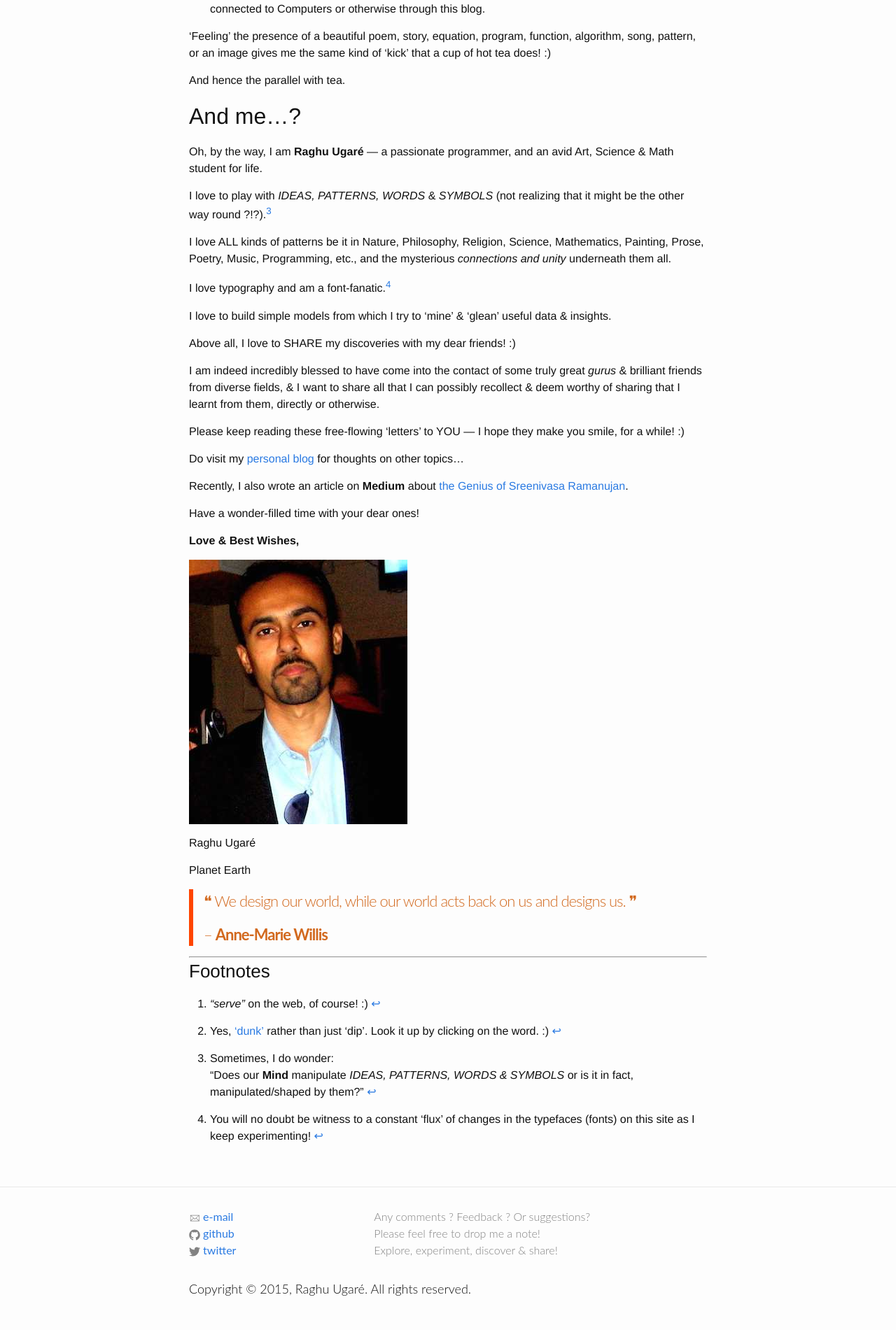
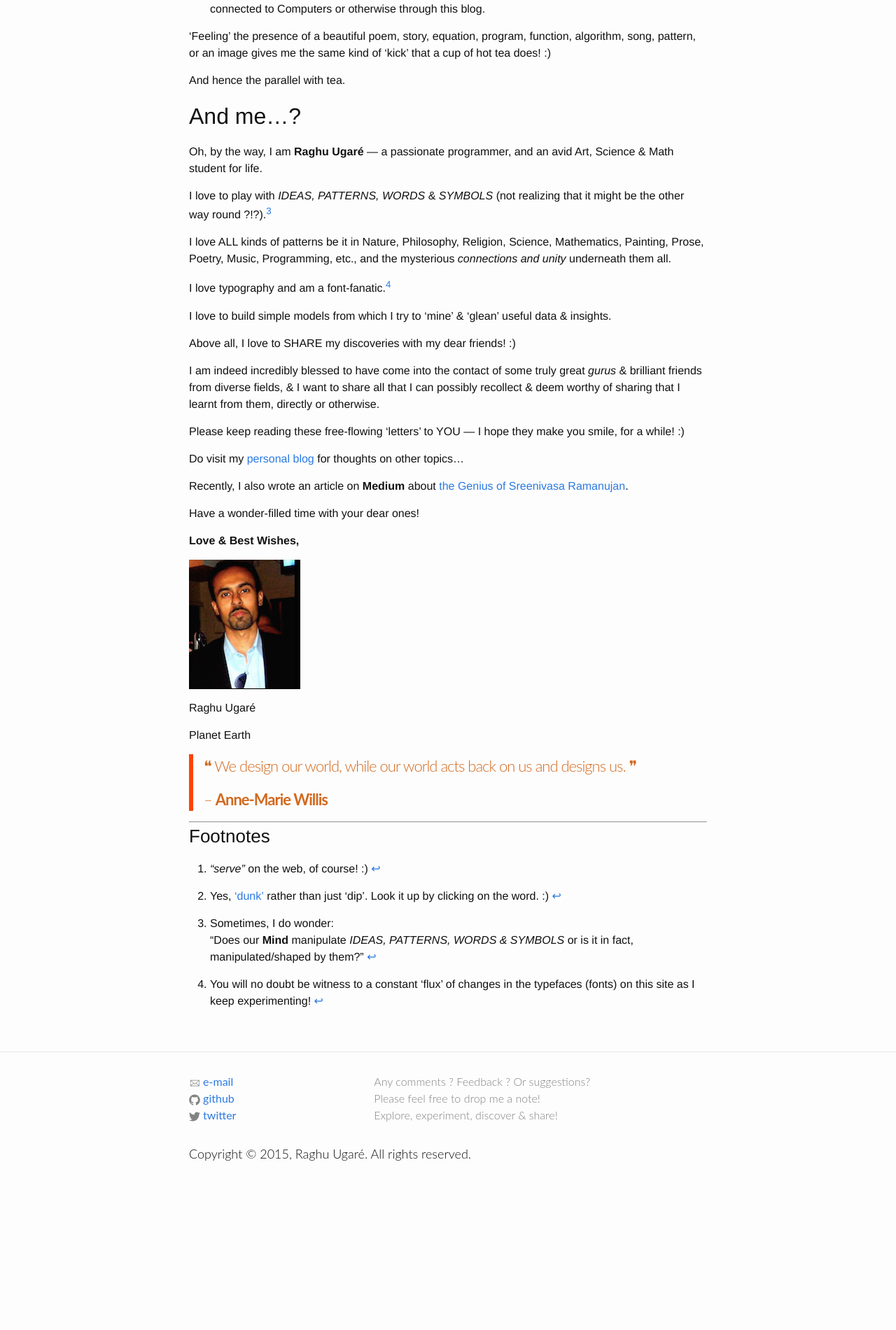
Before and after one commit to raghuugare/raghuugare.bkup, a Jekyll site: the page built from about.md, in a window 1280 px wide. Shown: the part 2089-3990 px from the top of the page at 70% size. Built offline with Jekyll 4.4.1, drawn with Linux system fonts in a browser that asks for light colours; after the commit the page ends 3797 px from its top, so only the background shows below that.

Commit message:
A tiny image makeover :)

```diff
--- a/about.md
+++ b/about.md
@@ -89,7 +89,7 @@ Have a wonder-filled time with your dear ones!
 
 **Love & Best Wishes,**
 
-![image_rags_uk]({{site.url}}/assets/images/rags_UK_small.jpg)
+![image_rags_now]({{site.url}}/assets/images/rags_now_small.png)
 
 Raghu Ugaré
 
```
Also changed, not shown: assets/images/rags_now_small.png (added).
